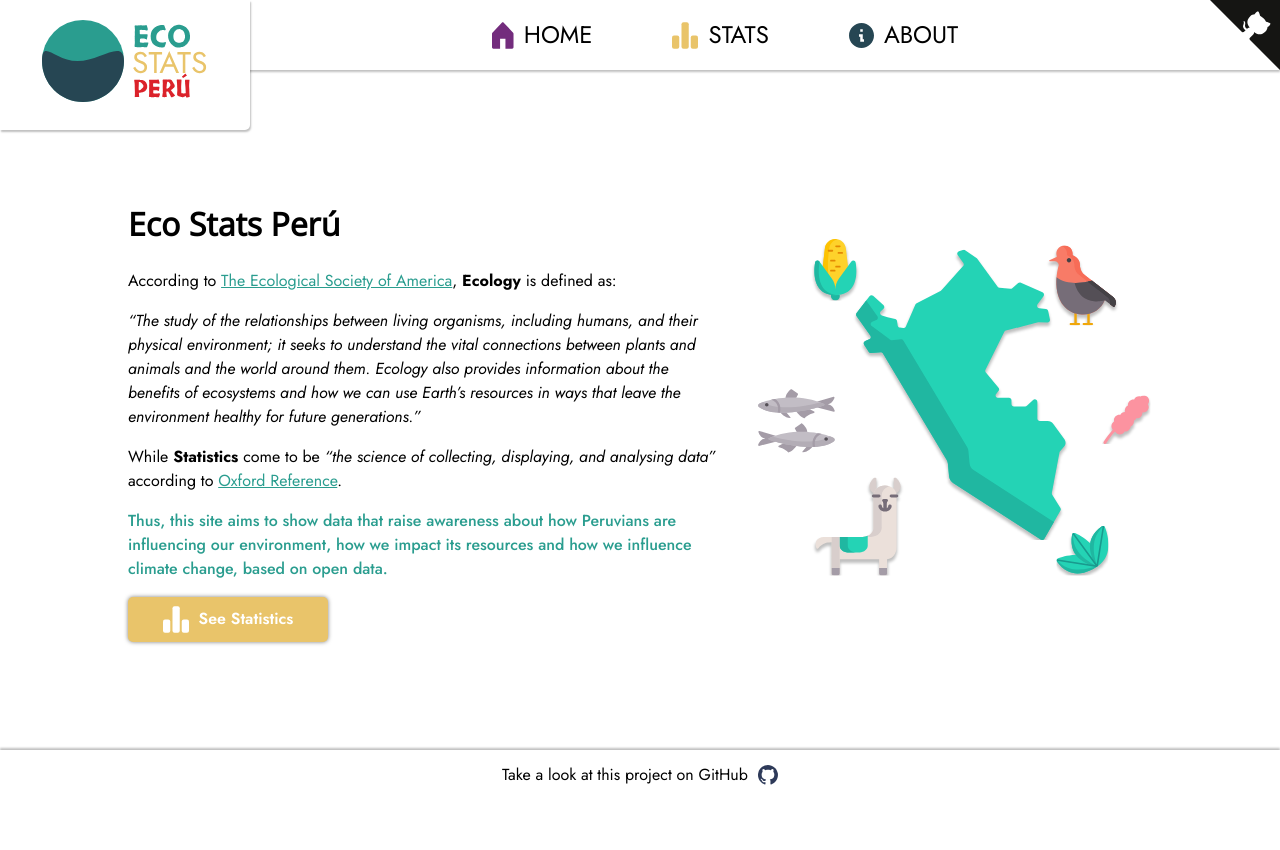
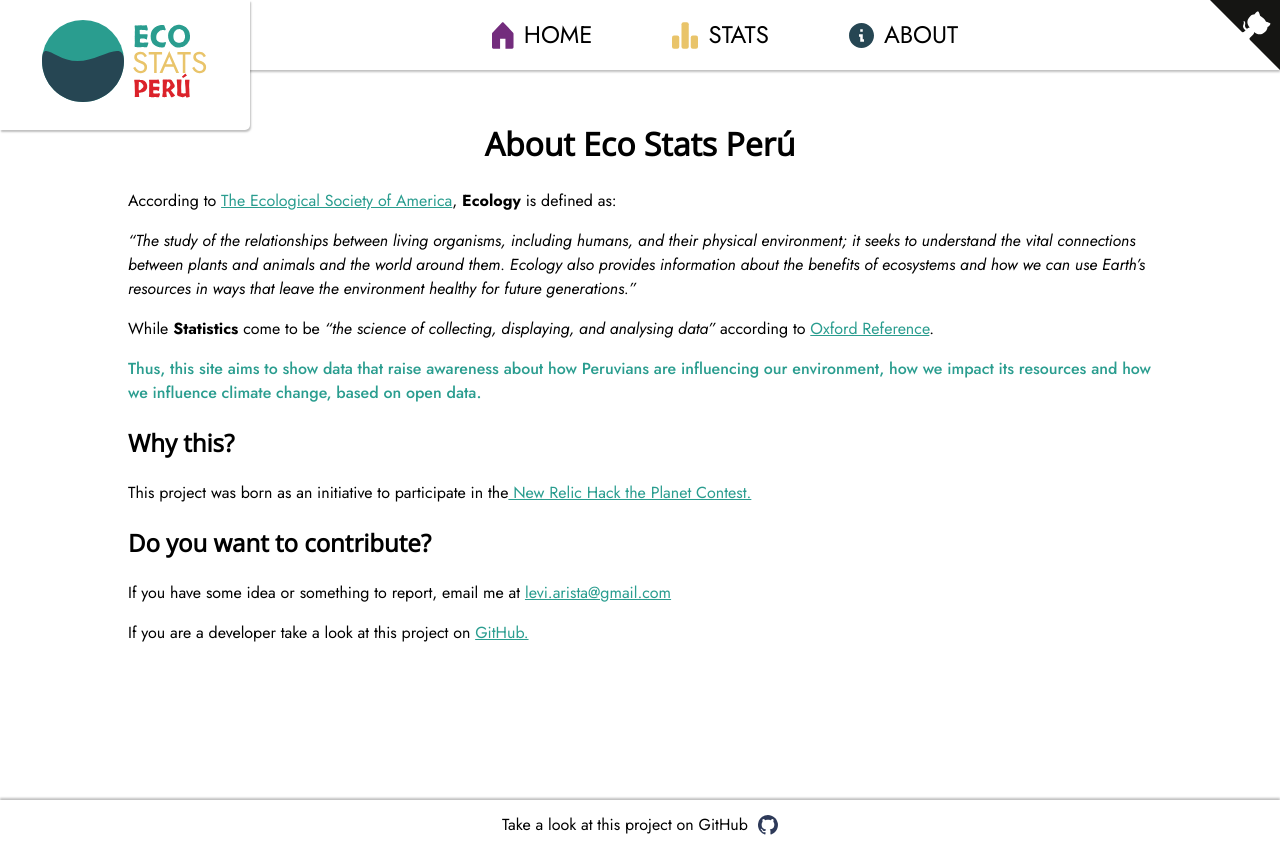
Before and after one commit to leviarista/eco-stats-peru, a React (Create React App) app: page /about in a window 1280 px wide. Before the commit the page ends 800 px from the top, so only its background shows below. Built offline with nearby package versions, Linux system fonts and the light colour scheme.

Commit message:
About Page

```diff
--- a/src/App.js
+++ b/src/App.js
@@ -17,33 +17,25 @@ import './styles/components/containers.css'
 import './styles/components/buttons.css'
 import './styles/components/module-home.css'
 import './styles/components/module-stats.css'
+import './styles/components/module-about.css'
 import './styles/utilities/text.css'
 import './styles/utilities/github-corner.css'
 import Home from "./pages/Home";
 import Nav from "./components/Nav";
 import Footer from "./components/Footer";
 import Stats from "./pages/Stats";
+import About from "./pages/About";
 
 function App() {
   return (
     <Router>
-
+      <Nav />
       <Switch>
-
-        <Route path="/stats">
-          <Nav />
-          <Stats />
-          <Footer />
-        </Route>
-
-        <Route path="/">
-          <Nav />
-          <Home />
-          <Footer />
-        </Route>
-
+        <Route path="/stats"><Stats /></Route>
+        <Route path="/about"><About /></Route>
+        <Route path="/"><Home /></Route>
       </Switch>
-
+      <Footer />
     </Router>
   );
 }
--- /dev/null
+++ b/src/pages/About.js
@@ -0,0 +1,41 @@
+//asdasd
+import React from 'react'
+
+const About = () => {
+    return (
+        <div className="about-container">
+
+            <header><h1>About Eco Stats Perú</h1></header>
+
+            <section>
+                <p>According to <a href="https://www.esa.org/about/what-does-ecology-have-to-do-with-me/" target="_blank" rel="noopeneer noreferrer">The Ecological Society of America</a>, <b>Ecology</b> is defined as:</p>
+
+                <q>The study of the relationships between living organisms, including humans, and their physical environment; it seeks to understand the vital connections between plants and animals and the world around them. Ecology also provides information about the benefits of ecosystems and how we can use Earth’s resources in ways that leave the environment healthy for future generations.</q>
+
+                <p>While <b>Statistics</b> come to be <q>the science of collecting, displaying, and analysing data</q> according to <a href="https://www.oxfordreference.com/view/10.1093/acref/9780199541454.001.0001/acref-9780199541454-e-1566?rskey=nxhBLl&result=1979" target="_blank" rel="noopeneer noreferrer">Oxford Reference</a>.</p>
+
+                <p className="text-highlight">Thus, this site aims to show data that raise awareness about how Peruvians are influencing our environment, how we impact its resources and how we influence climate change, based on open data.</p>
+
+            </section>
+
+            <section>
+                <h2>Why this?</h2>
+                <p>
+                    This project was born as an initiative to participate in the
+                    <a href="https://dev.to/devteam/announcing-the-new-relic-hack-the-planet-contest-on-dev-5d" target="_blank" rel="noopenner noreferrer"> New Relic Hack the Planet Contest.</a>
+                </p>
+            </section>
+
+            <section>
+                <h2>Do you want to contribute?</h2>
+                <p>If you have some idea or something to report, email me at <a href="mailto:levi.arista@gmail.com">levi.arista@gmail.com</a></p>
+                <p>
+                    If you are a developer take a look at this project on <a href="https://github.com/leviarista/eco-stats-peru" target="_blank" rel="noopenner noreferrer"> GitHub. </a>
+                </p>
+            </section>
+
+        </div>
+    )
+}
+
+export default About
--- a/src/pages/Stats.js
+++ b/src/pages/Stats.js
@@ -45,6 +45,7 @@ const Stats = () => {
                     setPageState("");
                     break;
                 default:
+                    setPageState("initial")
                     break;
             }
 
--- a/src/styles/components/containers.css
+++ b/src/styles/components/containers.css
@@ -22,3 +22,8 @@
     min-height: calc(100vh - 70px - 50px);
     margin: var(--margins);
 }
+
+.about-container {
+    min-height: calc(100vh - 70px - 50px);
+    margin: var(--margins);
+}
--- /dev/null
+++ b/src/styles/components/module-about.css
@@ -0,0 +1,4 @@
+.about-container header {
+    margin-top: 50px;
+    text-align: center;
+}
--- a/src/styles/components/module-stats.css
+++ b/src/styles/components/module-stats.css
@@ -10,7 +10,17 @@
 }
 
 .stats-container header select {
-    width: fit-content;
+    width: auto;
+    padding-left: 5px;
+    font-weight: 600;
+    color: var(--blue-dianne);
+    border-radius: 5px;
+    border: solid var(--jungle-green) 1px;
+}
+
+.stats-container header select option {
+    width: 100%;
+    text-align: center;
 }
 
 .stats-container .description {
```
